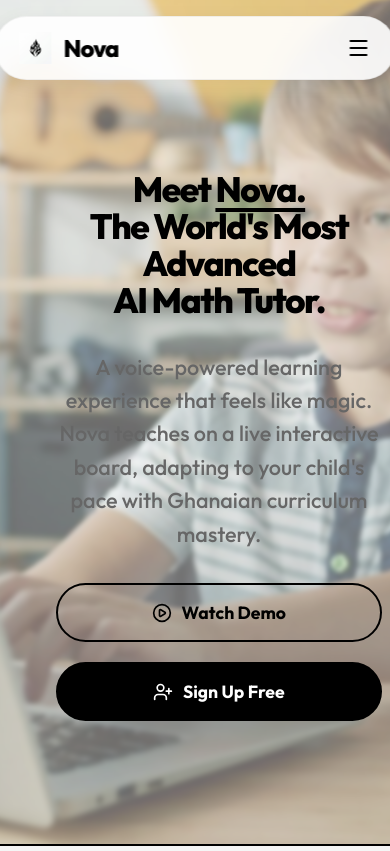
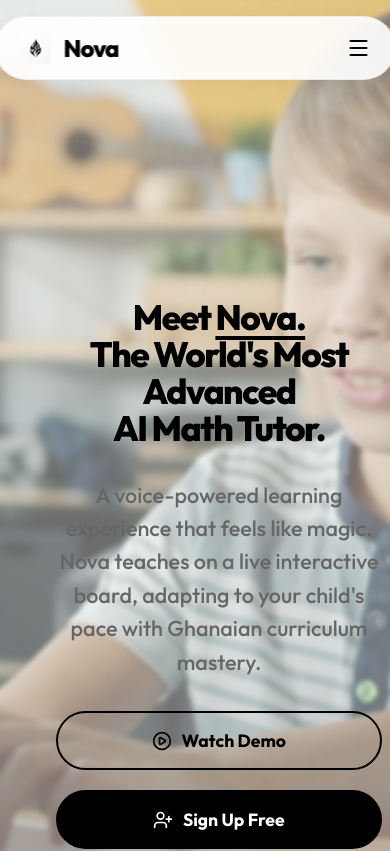
Before and after one commit to kingofalldevs/voice-tutor-frontend, a React (Vite) app: page / in a window 390 px wide. Shown: the top 851 px of the page. Built offline with nearby package versions, Linux system fonts and the light colour scheme; no server answers.

Commit message:
Restore mobile top padding for hero section

```diff
--- a/src/components/LandingPage.css
+++ b/src/components/LandingPage.css
@@ -755,7 +755,7 @@
   }
 
   .hero-section {
-    padding: 0 1.5rem;
+    padding: 8rem 1.5rem 4rem;
   }
 
   .hero-title {
```
